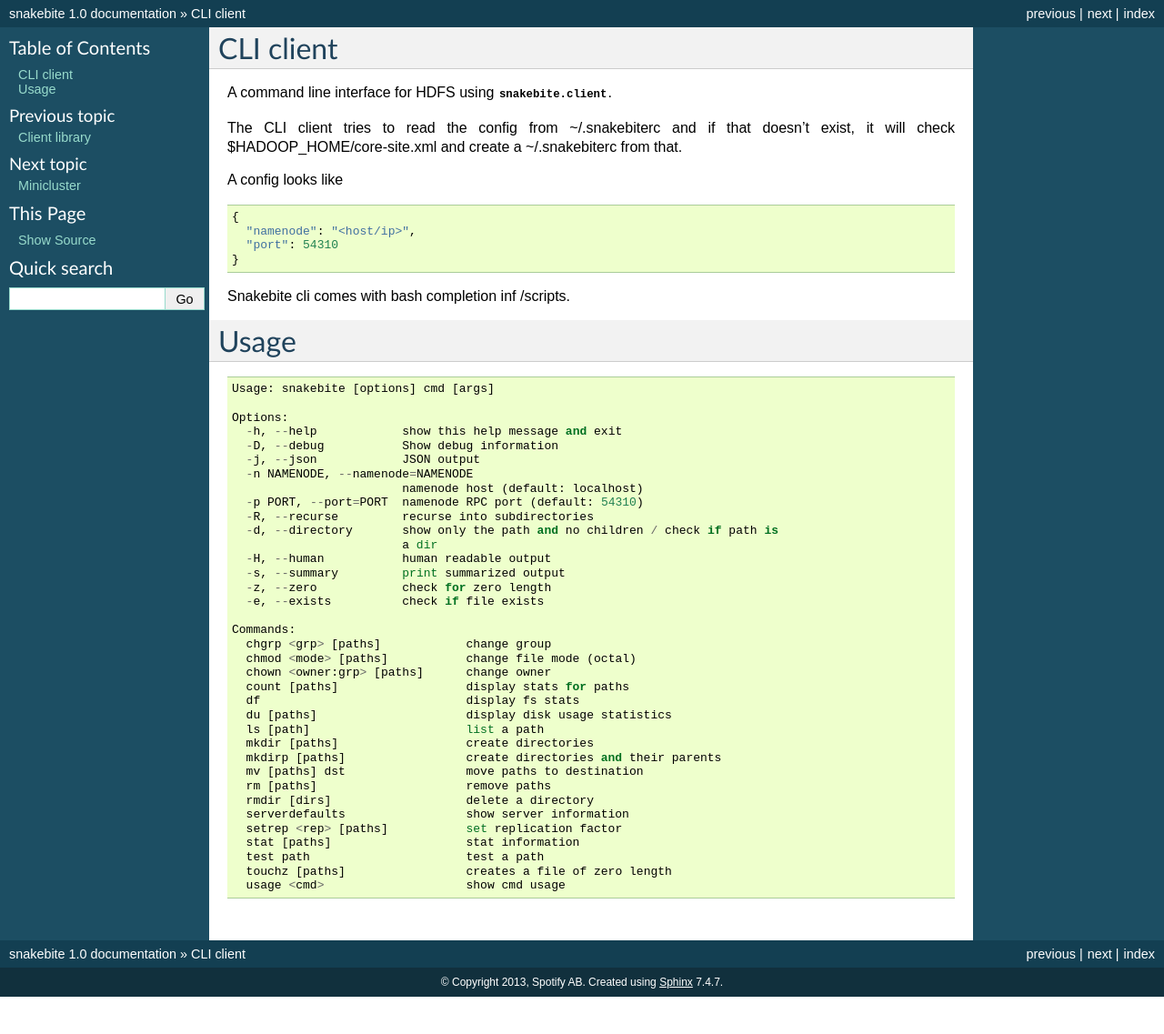
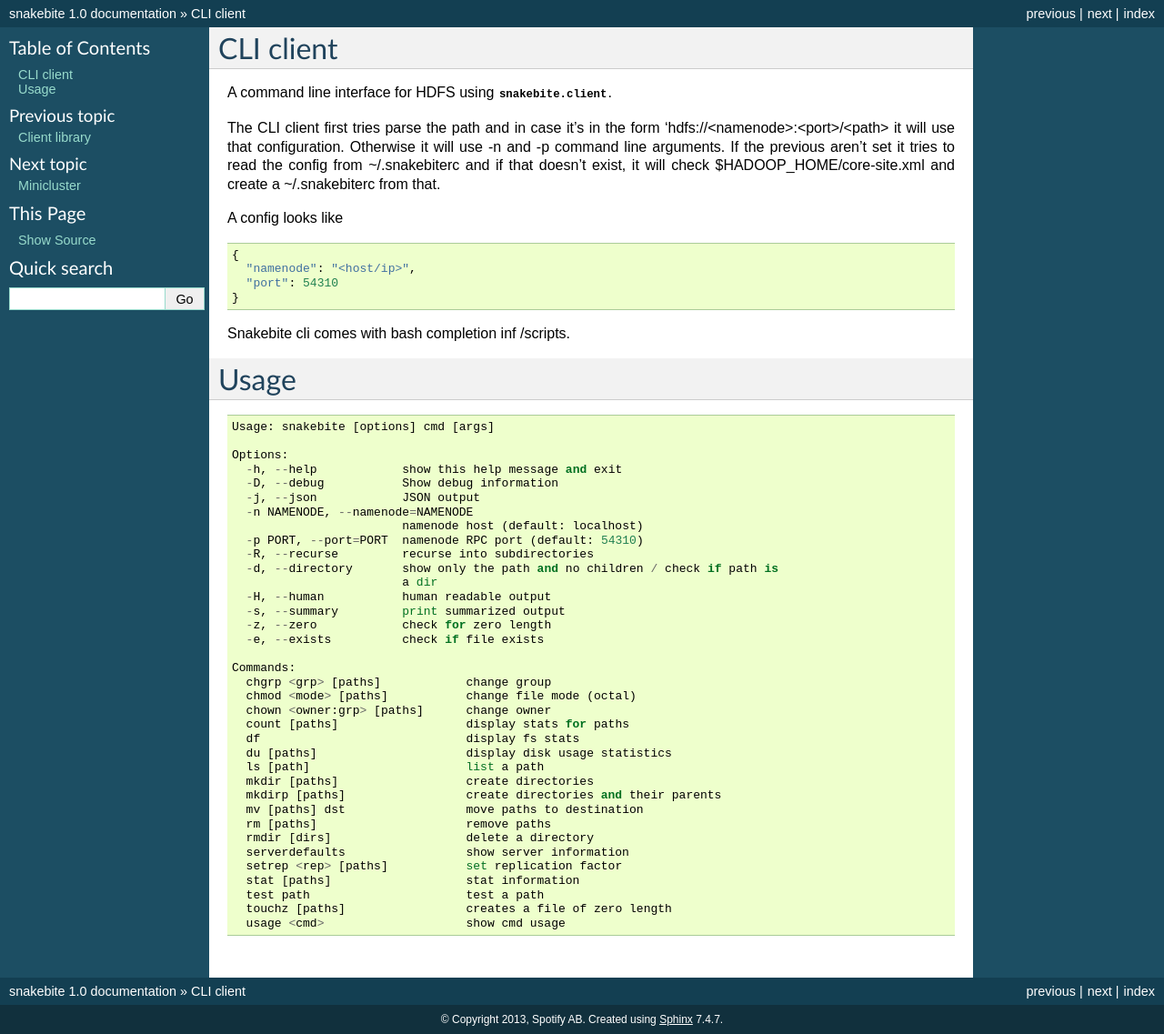
Before and after one commit to spotify/snakebite, a Sphinx documentation site: the page built from doc/source/cli.rst, in a window 1280 px wide. Shown: the whole page at 91% size. Built offline with Sphinx 7.4.7, drawn with Linux system fonts in a browser that asks for light colours; before the commit the page ends 1096 px from its top, so only the background shows below that.

Commit message:
Support hdfs:// url in cli. Fixes #16

```diff
--- a/doc/source/cli.rst
+++ b/doc/source/cli.rst
@@ -2,8 +2,12 @@ CLI client
 ==========
 A command line interface for HDFS using :mod:`snakebite.client <client>`.
 
-The CLI client tries to read the config from ~/.snakebiterc and if that doesn't
-exist, it will check $HADOOP_HOME/core-site.xml and create a ~/.snakebiterc from that.
+The CLI client first tries parse the path and in case it's in the form
+'hdfs://<namenode>:<port>/<path> it will use that configuration.
+Otherwise it will use -n and -p command line arguments.
+If the previous aren't set it tries to read the config from ~/.snakebiterc and
+if that doesn't exist, it will check $HADOOP_HOME/core-site.xml and create a
+~/.snakebiterc from that.
 
 A config looks like
 
```
Also changed, not shown: 1 other file.
